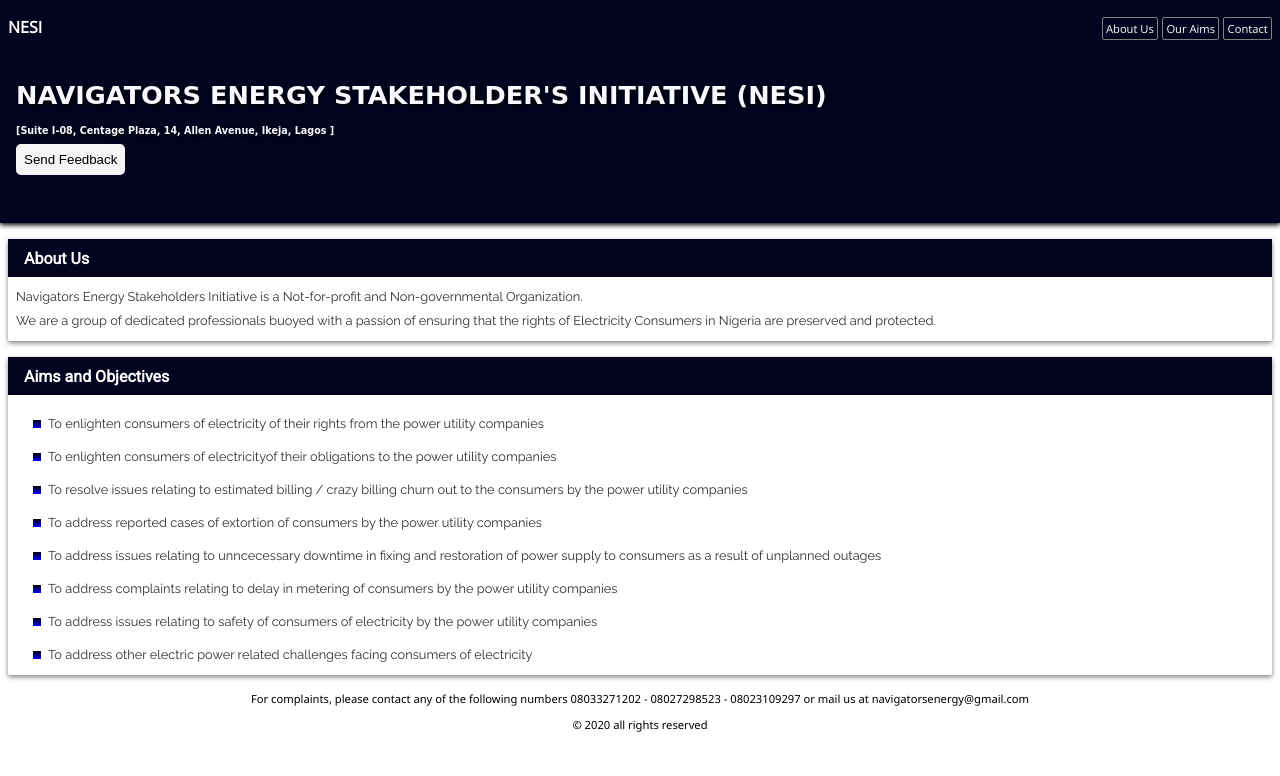
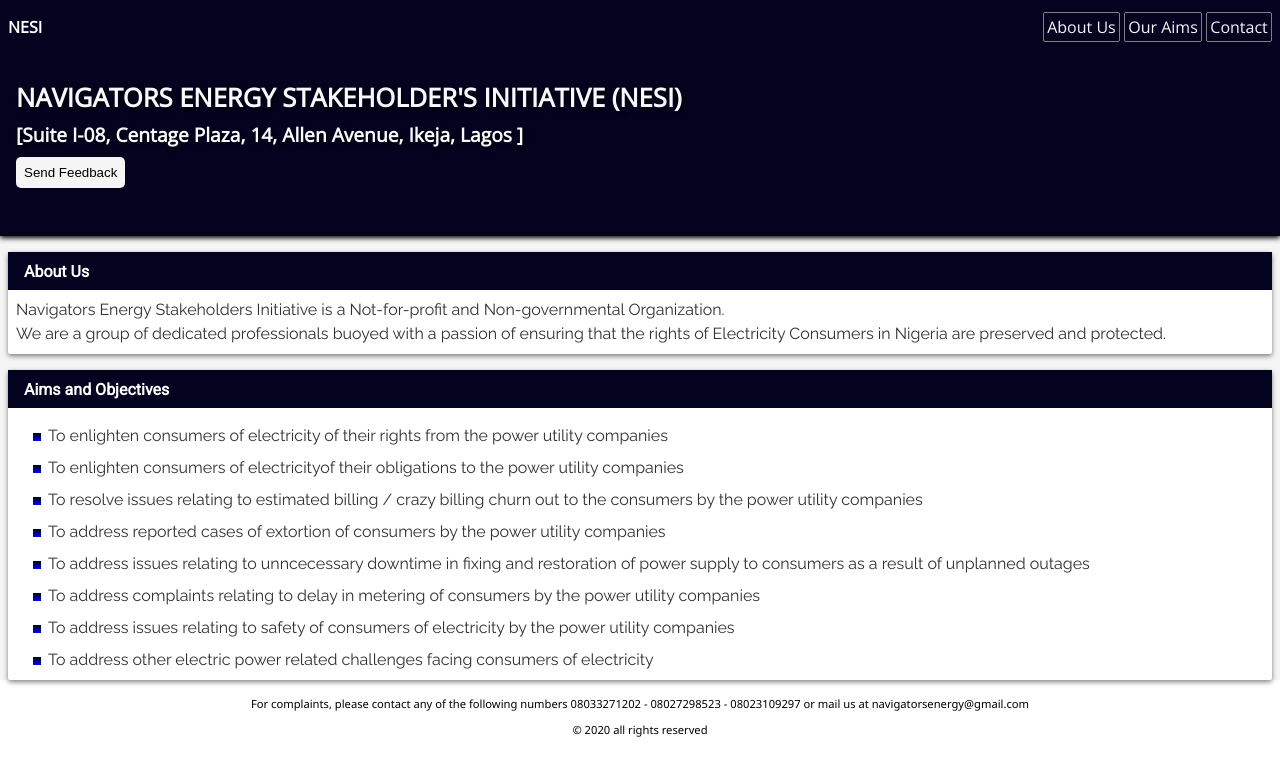
Before and after one commit to Asipita/asipita.github.io, a plain HTML site: page NESI/index.html in a window 1280 px wide. Drawn offline with nearby package versions, Linux system fonts and the light colour scheme; a web font is replaced by a local one.

Commit message:
increased some fonts

```diff
--- a/NESI/styles.css
+++ b/NESI/styles.css
@@ -28,33 +28,33 @@ nav > a{
 
 li > a{
   text-decoration: none;
-  color: white;
+  color: whitesmoke;
   padding: 0.2rem;
   border-radius: 2px;
   border: 1px solid grey;
   font-family: 'Open sans';
-  font-size: 0.7rem;
+  font-size: 1rem;
 }
 
 main{
   box-sizing: border-box;
-  background-color: white;
+  background-color: whitesmoke;
 }
 
 main > header{
   padding: 5rem 1rem 3rem;
   background: rgb(3, 3, 32);
   font-size: 1.6rem;
-  font-weight: 900;
+  font-weight: 700;
   color: ghostwhite;
   text-shadow: 2px 2px 5px black;
   box-shadow: 0 2px 5px black;
-  font-family: 'Corben', cursive
+  font-family: 'Open Sans', cursive
 
 }
 
 main > header > span{
-  font-size: 0.6rem;
+  font-size: 1.2rem;
 }
 
 main > header > button{
@@ -76,22 +76,20 @@ main > section > article{
   padding: .5rem;
   font-family: 'Raleway';
   line-height: 1.5rem;
-  font-size: .8rem;
+  font-size: 1rem;
 
 }
 
 article{
   font-family: 'Raleway';
   line-height: 1.5rem;
-  font-size: .8rem;
+  font-size: 1rem;
 }
 
 section > header{
-  /* margin-bottom: 1rem; */
   font-weight: 800;
   background-color: rgb(3, 3, 32);
   padding: .5rem;
-  /* text-align: center; */
 }
 
 section > header > span{
```
